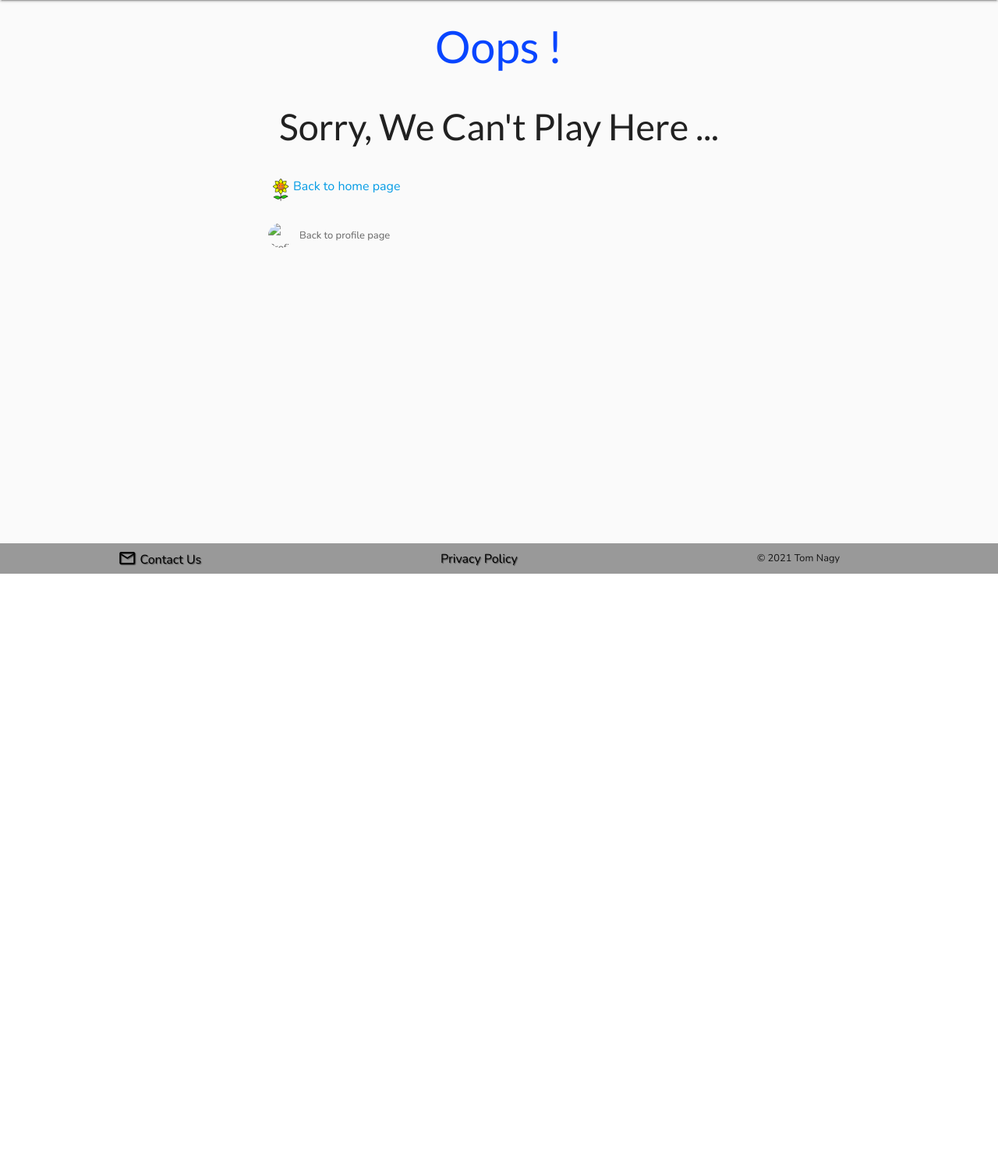
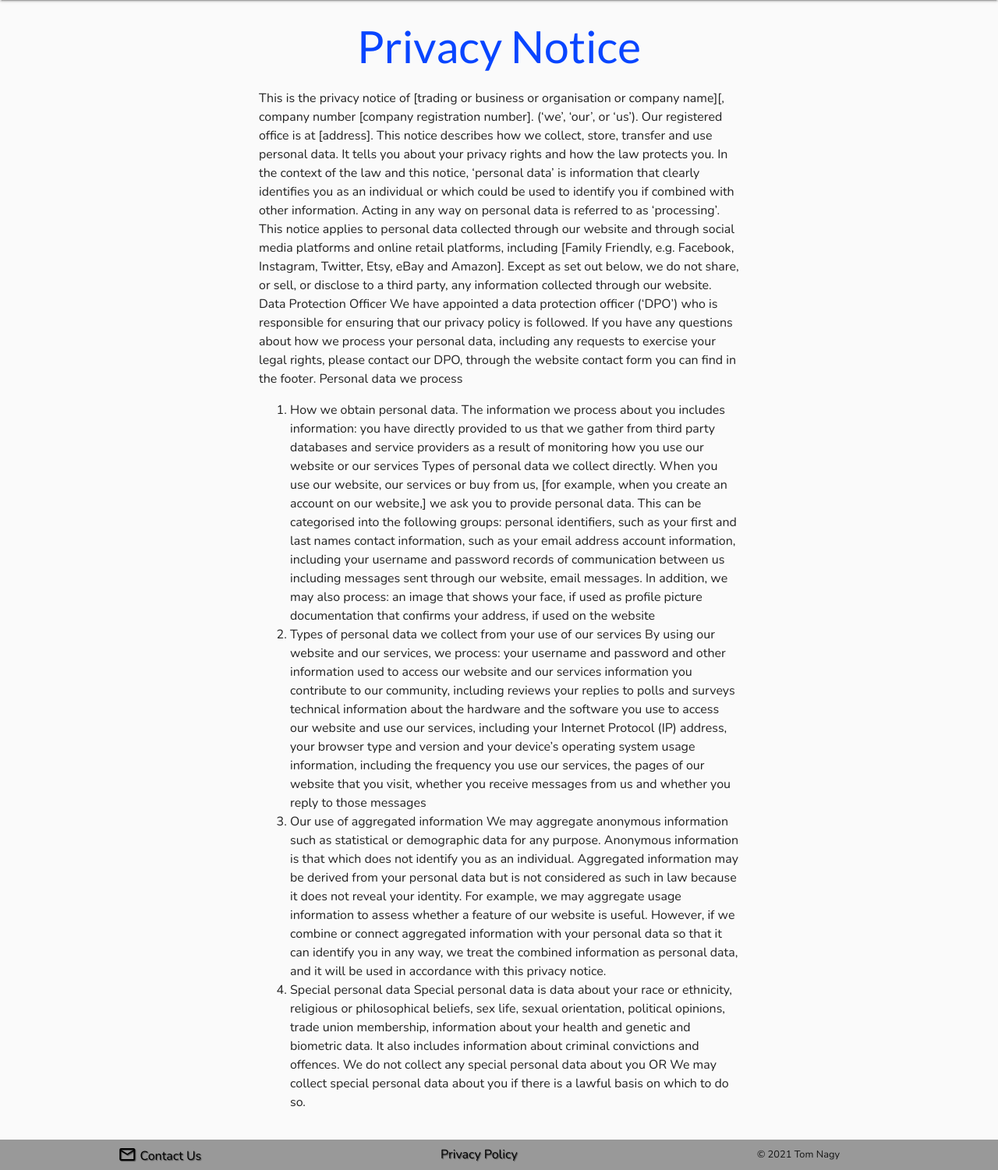
Before and after one commit to Tom-Nagy/family-friendly, a Flask app: page /privacy-policy in a window 1280 px wide. Shown: the part 64-1565 px from the top of the page at 78% size. Before the commit the page ends 800 px from the top, so only its background shows below. Run offline with Flask 2, Linux system fonts and the light colour scheme; the visitor is signed in with stand-in values (Sample User, id 1); data that the repository does not hold is empty.

Commit message:
Add privacy policy

```diff
--- a/app/footer.py
+++ b/app/footer.py
@@ -14,3 +14,10 @@ footer = Blueprint("footer", __name__)
 def contact(username):
     user = User.get_one_user_coll(username)
     return render_template("contact.html", user=user)
+
+
+@footer.route("/privacy-policy")
+def privacy_policy():
+    if session:
+        user = User.get_one_user_coll(session['user'])
+        return render_template("privacy_policy.html", user=user)
--- a/app/templates/base.html
+++ b/app/templates/base.html
@@ -167,7 +167,7 @@
                     {% endif %}
                 </div>
                 <div class="third-div center-align">
-                    <a class="privacy-policy text-shadow" href="#!"
+                    <a class="privacy-policy text-shadow" href="{{ url_for('footer.privacy_policy') }}"
                         aria-label="Link to the Privacy Policy page.">Privacy Policy</a>
                 </div>
                 <div class="third-div center-align copyright">
--- /dev/null
+++ b/app/templates/privacy_policy.html
@@ -0,0 +1,92 @@
+{% extends 'base.html' %}
+{% block heading %}
+<h2 class="blue-txt">Privacy Notice</h2>
+{% endblock %}
+
+{% block content %}
+    <!-- Credit to [Net Lawman](https://www.netlawman.co.uk/d/website-privacy-policy)
+        For privacy policy template. -->
+    <div class="row">
+        <div class="col s10 offset-s1 l6 offset-l3">
+            This is the privacy notice of [trading or business or organisation or company name][, company number [company
+            registration number]. (‘we’, ‘our’, or ‘us’).
+            Our registered office is at [address].
+
+            This notice describes how we collect, store, transfer and use personal data. It tells you about your privacy
+            rights and how the law protects you.
+            In the context of the law and this notice, ‘personal data’ is information that clearly identifies you as an
+            individual or which could be used to identify you if combined with other information. Acting in any way on
+            personal data is referred to as ‘processing’.
+            This notice applies to personal data collected through our website and through social media platforms and online
+            retail platforms, including [Family Friendly, e.g. Facebook, Instagram, Twitter, Etsy, eBay and Amazon].
+            Except as set out below, we do not share, or sell, or disclose to a third party, any information collected
+            through our website.
+            Data Protection Officer
+            We have appointed a data protection officer (‘DPO’) who is responsible for ensuring that our privacy policy is
+            followed.
+            If you have any questions about how we process your personal data, including any requests to exercise your legal
+            rights, please contact our DPO, through the website contact form you can find in the footer.
+            Personal data we process
+            <ol>
+                <li>
+                    How we obtain personal data.
+                    The information we process about you includes information:
+                    you have directly provided to us
+                    that we gather from third party databases and service providers
+                    as a result of monitoring how you use our website or our services
+                    Types of personal data we collect directly.
+                    When you use our website, our services or buy from us, [for example, when you create an account on our
+                    website,]
+                    we ask you to provide personal data. This can be categorised into the following groups:
+                    personal identifiers, such as your first and last names
+                    contact information, such as your email address
+                    account information, including your username and password
+                    records of communication between us including messages sent through our website, email messages.
+                    In addition, we may also process:
+                    an image that shows your face, if used as profile picture
+                    documentation that confirms your address, if used on the website
+
+                </li>
+                <li>
+                    Types of personal data we collect from your use of our services
+                    By using our website and our services, we process:
+                    your username and password and other information used to access our website and our services
+                    information you contribute to our community, including reviews
+                    your replies to polls and surveys
+                    technical information about the hardware and the software you use to access our website and use
+                    our services,
+                    including your Internet Protocol (IP) address, your browser type and version and your device’s
+                    operating system
+                    usage information, including the frequency you use our services, the pages of our website that
+                    you visit,
+                    whether you receive messages from us and whether you reply to those messages
+                </li>
+                <li>
+                    Our use of aggregated information
+                    We may aggregate anonymous information such as statistical or demographic data for any purpose.
+                    Anonymous
+                    information is that which does not identify you as an individual. Aggregated information may be derived
+                    from
+                    your personal data but is not considered as such in law because it does not reveal your identity.
+                    For example, we may aggregate usage information to assess whether a feature of our website is useful.
+                    However, if we combine or connect aggregated information with your personal data so that it can identify
+                    you in
+                    any way, we treat the combined information as personal data, and it will be used in accordance with this
+                    privacy
+                    notice.
+                </li>
+                <li>
+                    Special personal data
+                    Special personal data is data about your race or ethnicity, religious or philosophical beliefs, sex
+                    life, sexual
+                    orientation, political opinions, trade union membership, information about your health and genetic and
+                    biometric
+                    data.
+                    It also includes information about criminal convictions and offences.
+                    We do not collect any special personal data about you OR We may collect special personal data about you
+                    if there is a lawful basis on which to do so.
+                </li>
+            </ol>
+        </div>
+    </div>
+{% endblock %}
```
